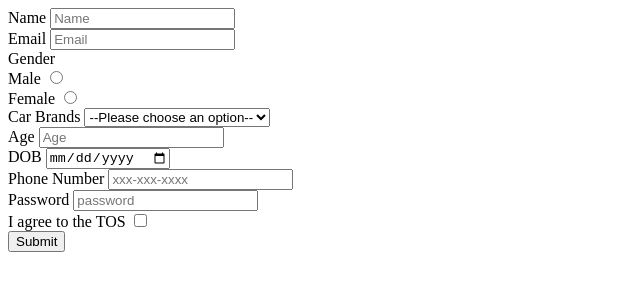
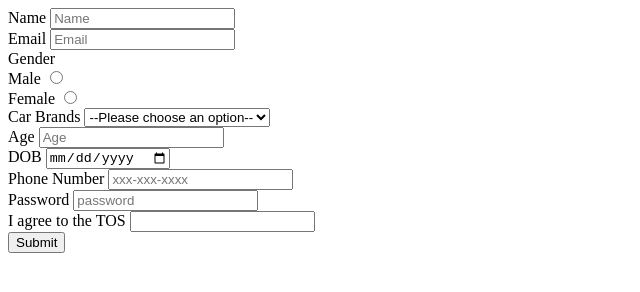
Before and after one commit to acciojob/signup-form-car-ravikshetri, a website: page main.html in a window 1280 px wide. Shown: the whole page, without its empty margins (0-640 px from the left). Drawn offline with Linux system fonts and the light colour scheme.

Commit message:
created a submission

```diff
--- a/main.html
+++ b/main.html
@@ -44,7 +44,7 @@
       <input type="password" id="password" required placeholder="password">
       <br>
       <label for="TOS">I agree to the TOS</label>
-      <input type="checkbox" id="TOS" required> <br>
+      <input type="tos" id="TOS" required> <br>
 	<input type="submit" value="Submit">
     </form>
 </body>
```
